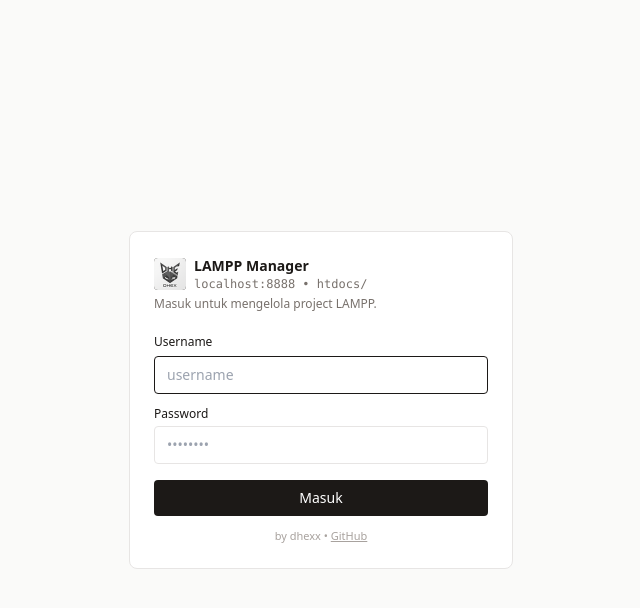
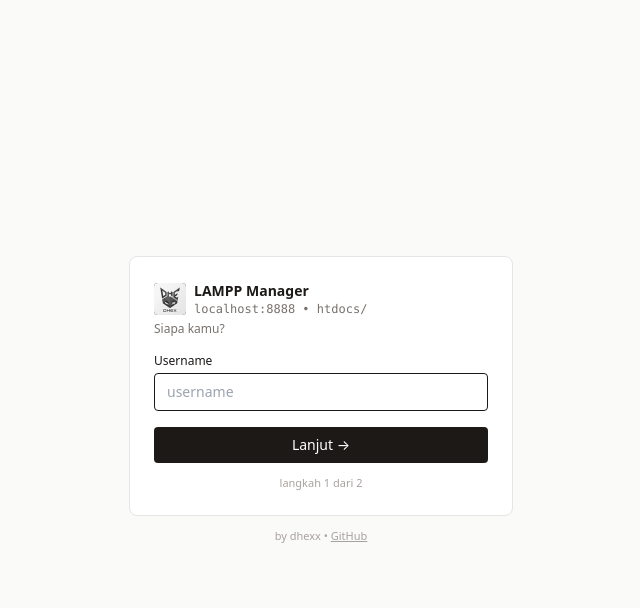
Before and after one commit to dhamm-dev/lampp-manager-by-dhexx, a Flask app: page /login in a window 1280 px wide. Shown: the top 608 px of the page, without its empty margins (319-959 px from the left). Run offline with Flask 3, Linux system fonts and the light colour scheme; some libraries are stand-ins or nearby versions.

Commit message:
Login: animasi pecah + swipe-up halus ganti flip 3D

```diff
--- a/templates/login.html
+++ b/templates/login.html
@@ -6,38 +6,89 @@
 <title>Login — LAMPP Manager</title>
 <link rel="icon" type="image/png" href="/static/icons/favicon.png">
 <script src="https://cdn.tailwindcss.com"></script>
+<style>
+  .stack{display:grid}
+  .pane{grid-area:1/1;min-width:0}
+  .pane1{transition:opacity .18s ease}
+  .pane2{opacity:0;transform:translateY(56px);pointer-events:none;transition:opacity .3s ease,transform .3s ease}
+  .stack.step2 .pane1{opacity:0;pointer-events:none}
+  .stack.step2 .pane2{opacity:1;transform:none;pointer-events:auto;transition:opacity .45s ease,transform .55s cubic-bezier(.22,.9,.24,1)}
+  .stack.leaving .pane1 .shard{animation:pecah .3s ease-in forwards;animation-delay:calc(var(--i,0)*45ms)}
+  @keyframes pecah{to{opacity:0;transform:translate(var(--dx,0px),var(--dy,12px)) rotate(var(--rr,0deg)) scale(.92)}}
+  @media (prefers-reduced-motion:reduce){.slide-track,.pane2,.pane1{transition:none}.stack.leaving .pane1 .shard{animation:none}}
+</style>
 </head>
 <body class="bg-stone-50 text-stone-900" style="font-family:system-ui,-apple-system,'Segoe UI',sans-serif">
 <div class="min-h-screen flex items-center justify-center px-4">
-  <div class="w-full max-w-sm bg-white border border-stone-200 rounded-lg p-6">
-    <div class="flex items-center gap-2 mb-1">
+  <div class="w-full max-w-sm">
+    <div id="slider" class="stack bg-white border border-stone-200 rounded-lg p-6">
+      <!-- STEP 1: username -->
+      <div class="pane pane1">
+        <div class="shard flex items-center gap-2 mb-1" style="--i:0;--dx:-16px;--dy:-10px;--rr:-4deg">
           <div class="w-8 h-8 rounded overflow-hidden bg-stone-900 text-white flex items-center justify-center text-sm font-bold shrink-0 relative"><span>L</span><img src="/static/icons/logo.png" alt="" class="absolute inset-0 w-8 h-8 object-cover" onerror="this.remove()"></div>
           <div>
             <div class="text-sm font-semibold">LAMPP Manager</div>
             <div class="text-xs text-stone-500 font-mono">localhost:8888 • htdocs/</div>
           </div>
         </div>
-    <p class="text-xs text-stone-500 mb-4">Masuk untuk mengelola project LAMPP.</p>
-    <label class="text-xs font-medium">Username</label>
-    <input id="u" class="mt-1 w-full border border-stone-200 rounded px-3 py-2 text-sm outline-none focus:border-stone-900" placeholder="username" autocomplete="username" autofocus>
+        <p class="shard text-xs text-stone-500 mb-4" style="--i:1;--dx:14px;--dy:-6px;--rr:3deg">Siapa kamu?</p>
+        <label class="shard text-xs font-medium block" style="--i:2;--dx:-10px;--dy:8px;--rr:-2deg">Username</label>
+        <input id="u" class="shard mt-1 w-full border border-stone-200 rounded px-3 py-2 text-sm outline-none focus:border-stone-900" style="--i:3;--dx:0px;--dy:14px;--rr:0deg" placeholder="username" autocomplete="username" autofocus>
+        <button id="nextBtn" class="shard mt-4 w-full bg-stone-900 text-white text-sm rounded py-2 hover:bg-stone-800" style="--i:4;--dx:0px;--dy:18px;--rr:0deg">Lanjut →</button>
+        <p class="shard text-center text-[11px] text-stone-400 mt-3" style="--i:5;--dx:12px;--dy:14px;--rr:2deg">langkah 1 dari 2</p>
+      </div>
+      <!-- STEP 2: password -->
+      <div class="pane pane2">
+        <div class="flex items-center gap-2 mb-1">
+          <button id="backBtn" title="Kembali" class="w-8 h-8 rounded border border-stone-200 flex items-center justify-center hover:border-stone-900 shrink-0">←</button>
+          <div class="min-w-0">
+            <div class="text-sm font-semibold truncate" id="whoLabel">…</div>
+            <div class="text-xs text-stone-500 font-mono">masukkan password</div>
+          </div>
+        </div>
         <label class="text-xs font-medium mt-3 block">Password</label>
-    <input id="p" type="password" class="mt-1 w-full border border-stone-200 rounded px-3 py-2 text-sm outline-none focus:border-stone-900" placeholder="••••••••">
+        <input id="p" type="password" class="mt-1 w-full border border-stone-200 rounded px-3 py-2 text-sm outline-none focus:border-stone-900" placeholder="••••••••" autocomplete="current-password">
         <div id="err" class="hidden text-xs text-red-600 mt-2"></div>
         <button id="btn" class="mt-4 w-full bg-stone-900 text-white text-sm rounded py-2 hover:bg-stone-800">Masuk</button>
+        <p class="text-center text-[11px] text-stone-400 mt-3">langkah 2 dari 2 • Esc untuk kembali</p>
+      </div>
+    </div>
     <p class="text-center text-[11px] text-stone-400 mt-3">by dhexx • <a href="https://github.com/dhamm-dev" target="_blank" rel="noopener" class="hover:text-stone-900 underline">GitHub</a></p>
   </div>
 </div>
 <script>
-const u=document.getElementById('u'),p=document.getElementById('p'),err=document.getElementById('err');
+const slider=document.getElementById('slider'),u=document.getElementById('u'),p=document.getElementById('p'),err=document.getElementById('err'),who=document.getElementById('whoLabel');
+const reduceMotion=matchMedia('(prefers-reduced-motion: reduce)').matches;
+let leaving=false;
+function goPass(){
+  if(!u.value.trim()){u.focus();return;}
+  if(leaving)return;
+  who.textContent=u.value.trim();
+  err.classList.add('hidden');
+  if(reduceMotion){slider.classList.add('step2');p.focus();return;}
+  leaving=true;
+  slider.classList.add('leaving');
+  setTimeout(()=>{slider.classList.add('step2');setTimeout(()=>p.focus(),250);leaving=false;},360);
+}
+function goUser(){
+  slider.classList.remove('step2');
+  setTimeout(()=>slider.classList.remove('leaving'),60);
+  err.classList.add('hidden');
+  setTimeout(()=>u.focus(),120);
+}
 async function login(){
+  if(!p.value){p.focus();return;}
   err.classList.add('hidden');
-  const r=await fetch('/api/login',{method:'POST',headers:{'Content-Type':'application/json'},body:JSON.stringify({username:u.value,password:p.value})});
-  if(r.ok){location.href='/';}else{const j=await r.json();err.textContent=j.error||'gagal';err.classList.remove('hidden');}
+  const r=await fetch('/api/login',{method:'POST',headers:{'Content-Type':'application/json'},body:JSON.stringify({username:u.value.trim(),password:p.value})});
+  if(r.ok){location.href='/';}else{const j=await r.json();err.textContent=j.error||'gagal';err.classList.remove('hidden');p.select();}
 }
+document.getElementById('nextBtn').onclick=goPass;
+document.getElementById('backBtn').onclick=goUser;
 document.getElementById('btn').onclick=login;
 u.focus();
-u.addEventListener('keydown',e=>{if(e.key==='Enter'){e.preventDefault();p.focus();}});
-p.addEventListener('keydown',e=>{if(e.key==='Enter')login();});
+u.addEventListener('keydown',e=>{if(e.key==='Enter'){e.preventDefault();goPass();}});
+p.addEventListener('keydown',e=>{if(e.key==='Enter')login();if(e.key==='Backspace'&&!p.value)goUser();});
+document.addEventListener('keydown',e=>{if(e.key==='Escape'&&slider.classList.contains('step2'))goUser();});
 </script>
 </body>
 </html>
```
Lines whose indentation alone changed are shown as unchanged.
